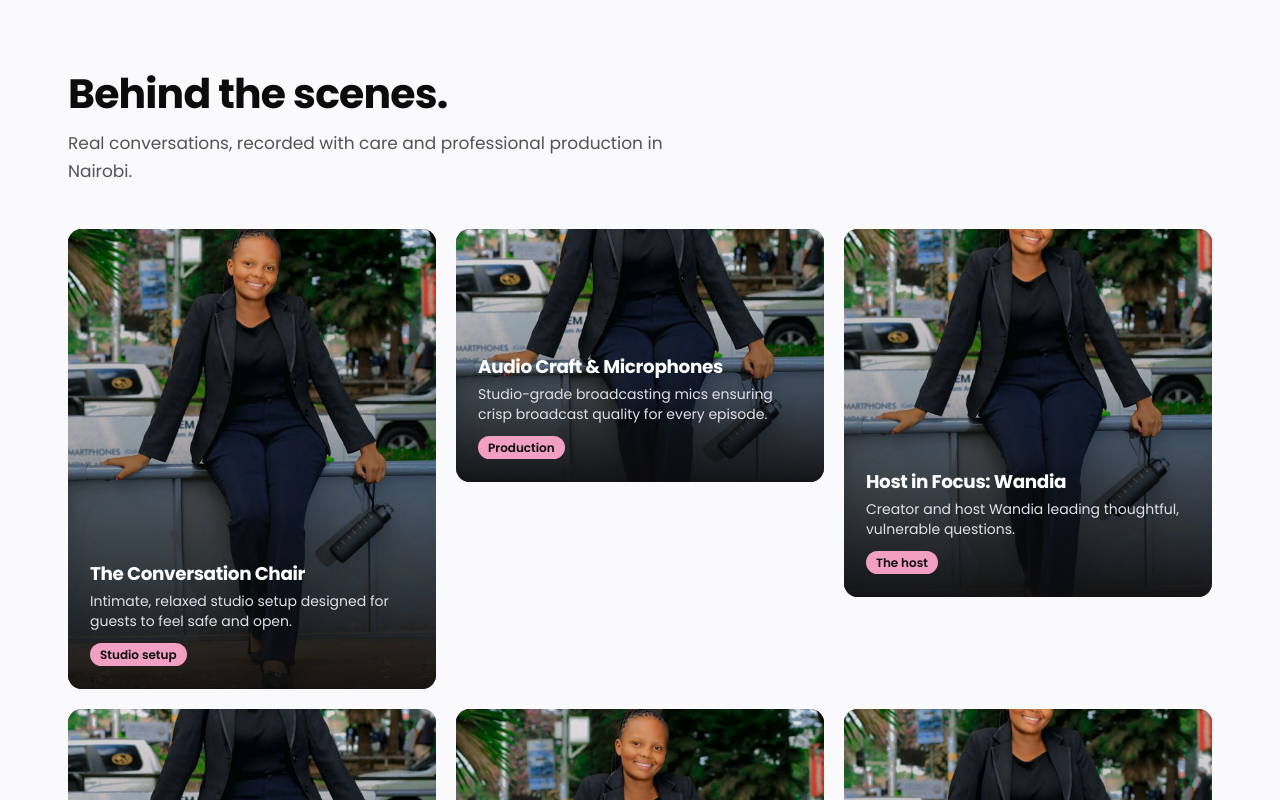
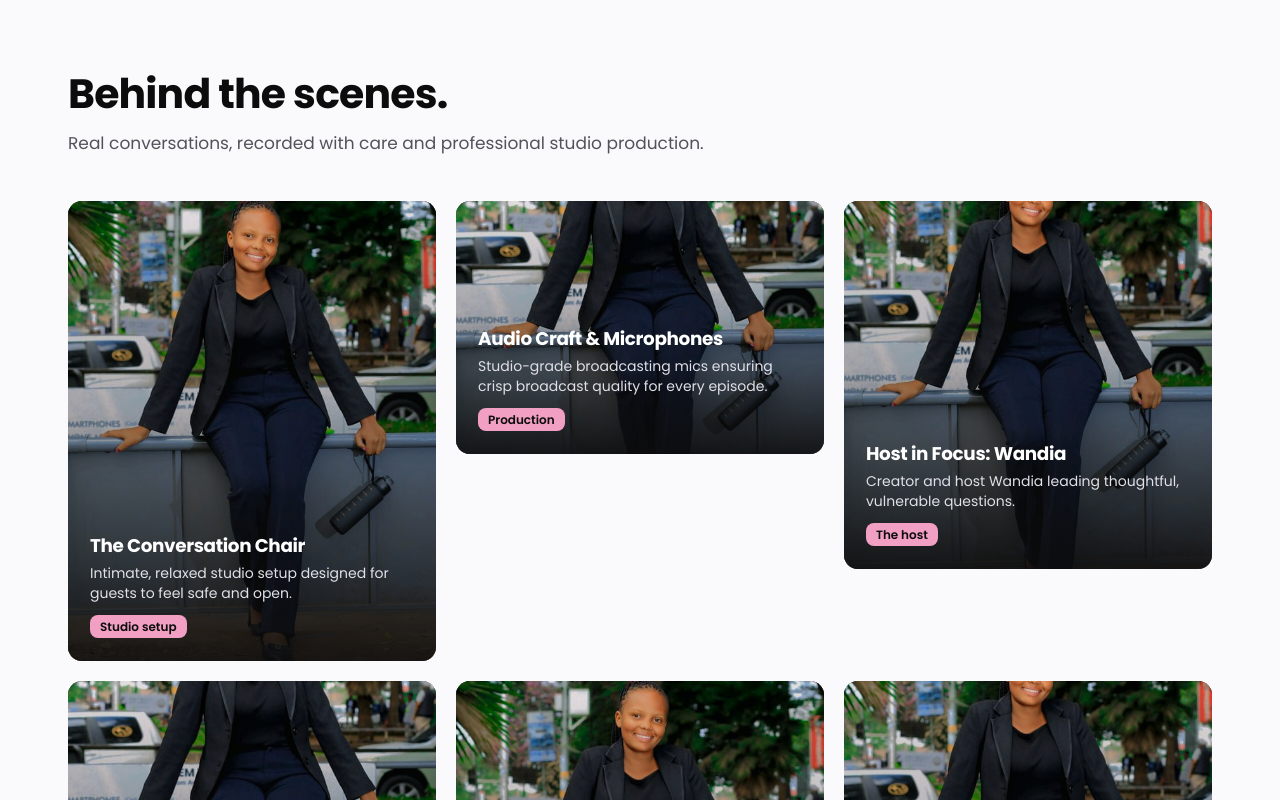
Before and after one commit to weicharles/unfilteredwithwandia, a React (Vite) app: page / in a window 1280 px wide. Shown: the part 4540-5340 px from the top of the page. Built offline with nearby package versions, Linux system fonts and the light colour scheme; the HTML template or start-up script is replaced by a standard one.

Commit message:
feat(gallery): modernize production tags and photo gallery pill badges

```diff
--- a/src/components/GallerySection.jsx
+++ b/src/components/GallerySection.jsx
@@ -66,7 +66,7 @@ export default function GallerySection() {
             Behind the scenes.
           </h2>
           <p style={{ fontSize: 'var(--type-body)', color: 'var(--color-grey-muted)' }}>
-            Real conversations, recorded with care and professional production in Nairobi.
+            Real conversations, recorded with care and professional studio production.
           </p>
         </div>
 
@@ -131,7 +131,7 @@ export default function GallerySection() {
                       backgroundColor: 'var(--color-pink)',
                       color: '#0C0C0D',
                       padding: '2px 10px',
-                      borderRadius: 'var(--radius-pill)',
+                      borderRadius: 'var(--radius-sm)',
                       display: 'inline-block'
                     }}
                   >
@@ -208,7 +208,7 @@ export default function GallerySection() {
                   fontWeight: 600,
                   backgroundColor: 'var(--color-surface)',
                   padding: '3px 10px',
-                  borderRadius: 'var(--radius-pill)',
+                  borderRadius: 'var(--radius-sm)',
                   display: 'inline-block',
                   marginBottom: '8px'
                 }}
```
